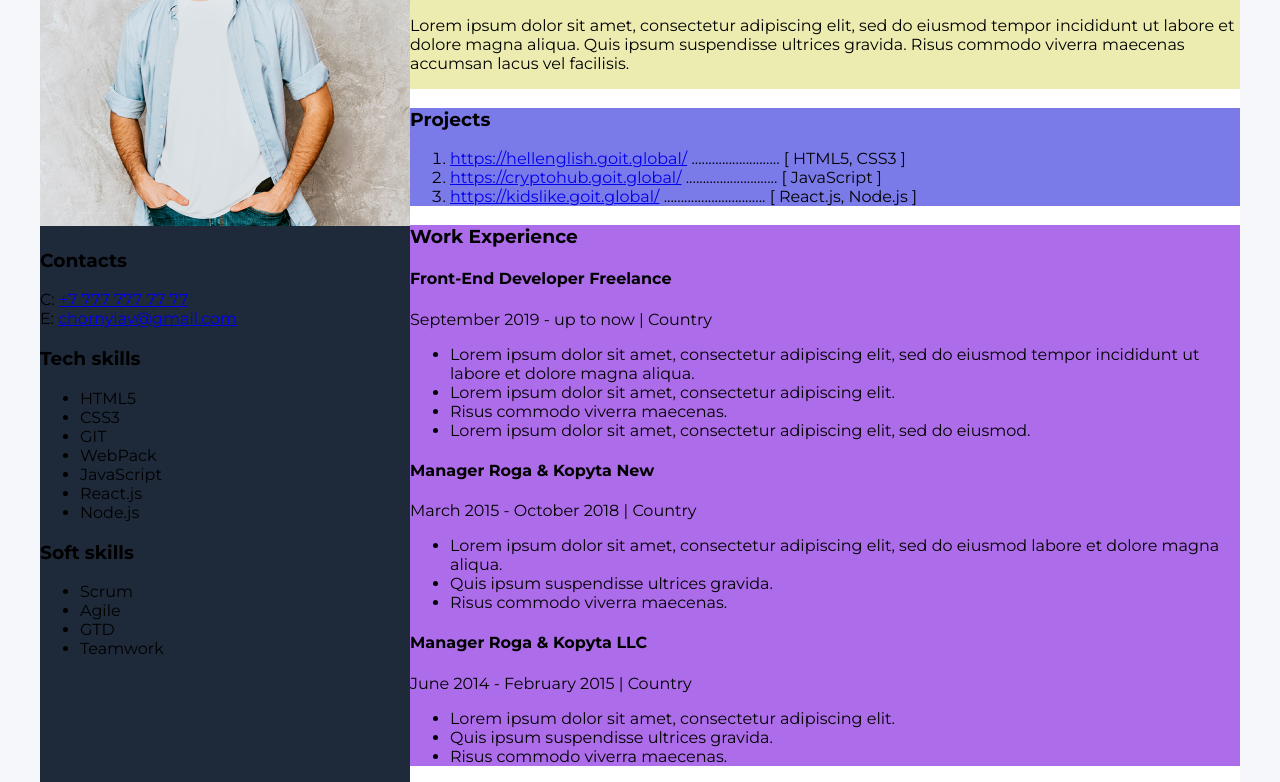
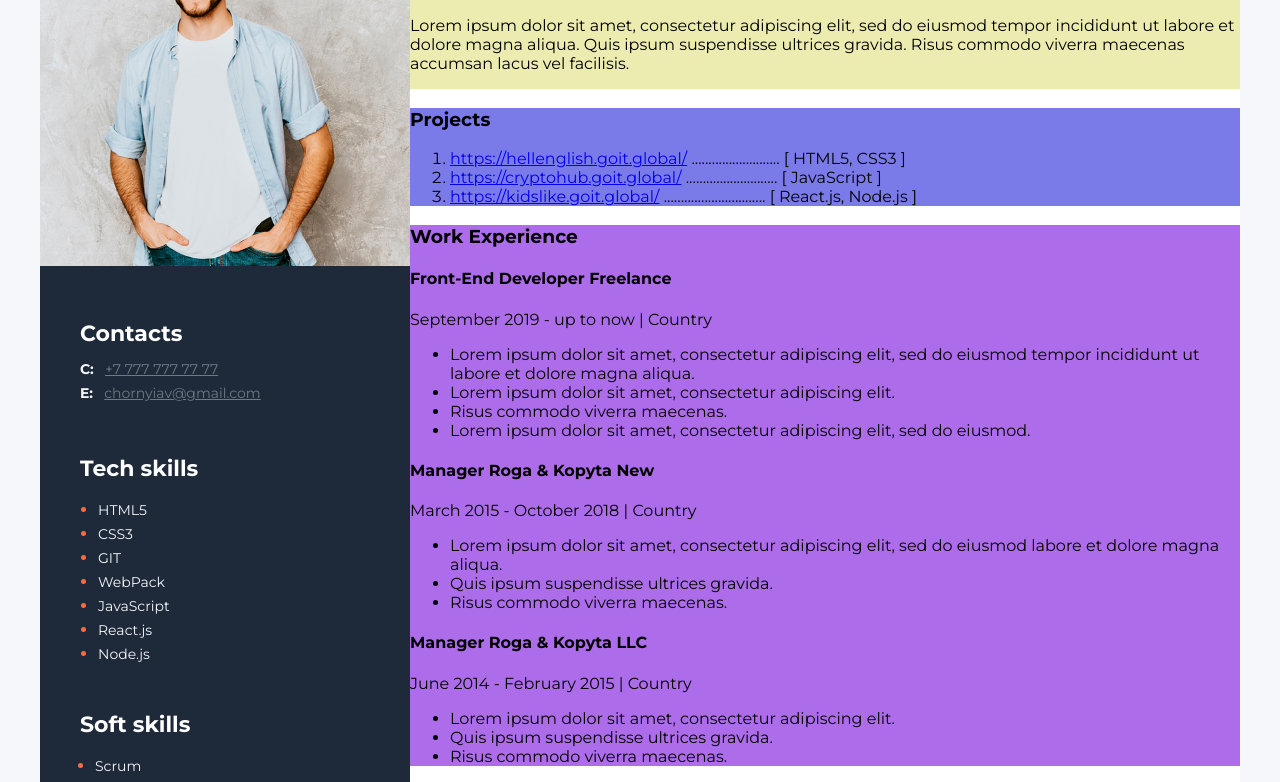
Before and after one commit to Shuricella/my-resume-GO-IT-, a plain HTML site: page index.html in a window 1280 px wide. Shown: the part 168-950 px from the top of the page. Drawn offline with Linux system fonts and the light colour scheme.

Commit message:
commit_6

```diff
--- a/CSS/style.css
+++ b/CSS/style.css
@@ -41,4 +41,71 @@ body{
 
 .left-side-bar{
     background: #1E2939;
+    width: 370px;
+    padding-top: 40px;
 }
+
+
+
+
+
+.side-bar-title{
+    font-style: normal;
+    font-weight: 700;
+    font-size: 22px;
+    line-height: 27px;
+    color: #ffffff;
+    margin-bottom: 10px;
+}
+
+.contacts-section{
+    margin-top: 50px;
+    margin-left: 40px;
+}
+
+.tech-skills-section{
+    margin-top: 50px;
+    margin-left: 40px;
+}
+
+.soft-skills-section{
+    margin-top: 45px;
+    margin-left: 40px;
+}
+
+
+.contacts-section-type{
+    font-style: normal;
+    font-weight: 700;
+    font-size: 14px;
+    line-height: 24px;
+    color: #F5F7FA;
+    margin-right: 7px;
+}
+.contacts-section-link{
+    font-style: normal;
+    font-weight: 400;
+    font-size: 14px;
+    line-height: 24px;
+    color: #707986;
+}
+
+.tech-skils-list{
+    padding: 0px;
+    padding-left: 18px;
+}
+.skils-item{
+    color: #FB6D3A;
+}
+.skils-item-text{
+    color: #F5F7FA;
+    font-style: normal;
+    font-weight: 400;
+    font-size: 14px;
+    line-height: 24px;
+}
+
+.soft-skils-list{
+    padding: 0px;
+    padding-left: 15px;
+}
--- a/index.html
+++ b/index.html
@@ -19,45 +19,52 @@
 
 
         <!-- Left side - sidebar -->
-
         <aside class="left-side-bar">
             <img src="img/photo_CV.jpg" alt="My photo">
 
             <!-- Contacts saction -->
-            <div>
-                <h3>Contacts</h3>
+            <div class="contacts-section">
+                <h3 class="side-bar-title">Contacts</h3>
                 <div>
-                    <span>C:</span>
-                    <a href="tel:+77777777777">+7 777 777 77 77</a>
+                    <span class="contacts-section-type">C:</span>
+                    <a href="tel:+77777777777" class="contacts-section-link">+7 777 777 77 77</a>
                 </div>
                 <div>
-                    <span>E:</span>
-                    <a href="mailto:chornyiav@gmail.com">chornyiav@gmail.com</a>
+                    <span class="contacts-section-type">E:</span>
+                    <a href="mailto:chornyiav@gmail.com" class="contacts-section-link">chornyiav@gmail.com</a>
                 </div>
             </div>
 
             <!-- Tech skills saction -->
-            <div>
-                <h3>Tech skills</h3>
-                <ul>
-                    <li>HTML5</li>
-                    <li>CSS3</li>
-                    <li>GIT</li>
-                    <li>WebPack</li>
-                    <li>JavaScript</li>
-                    <li>React.js</li>
-                    <li>Node.js</li>
+            <div class="tech-skills-section">
+
+                <h3 class="side-bar-title">Tech skills</h3>
+
+                <ul class="tech-skils-list">
+
+                    <li class="skils-item"><span class="skils-item-text">HTML5</span></li>
+                    <li class="skils-item"><span class="skils-item-text">CSS3</span></li>
+                    <li class="skils-item"><span class="skils-item-text">GIT</span></li>
+                    <li class="skils-item"><span class="skils-item-text">WebPack</span></li>
+                    <li class="skils-item"><span class="skils-item-text">JavaScript</span></li>
+                    <li class="skils-item"><span class="skils-item-text">React.js</span></li>
+                    <li class="skils-item"><span class="skils-item-text">Node.js</span></li>
+
                 </ul>
             </div>
 
             <!-- Soft skills saction -->
-            <div>
-                <h3>Soft skills</h3>
-                <ul>
-                    <li>Scrum</li>
-                    <li>Agile</li>
-                    <li>GTD</li>
-                    <li>Teamwork</li>
+            <div class="soft-skills-section">
+
+                <h3 class="side-bar-title">Soft skills</h3>
+
+                <ul class="soft-skils-list">
+
+                    <li class="skils-item"><span class="skils-item-text">Scrum</span></li>
+                    <li class="skils-item"><span class="skils-item-text">Agile</span></li>
+                    <li class="skils-item"><span class="skils-item-text">GTD</span></li>
+                    <li class="skils-item"><span class="skils-item-text">Teamwork</span></li>
+
                 </ul>
             </div>
 
```
